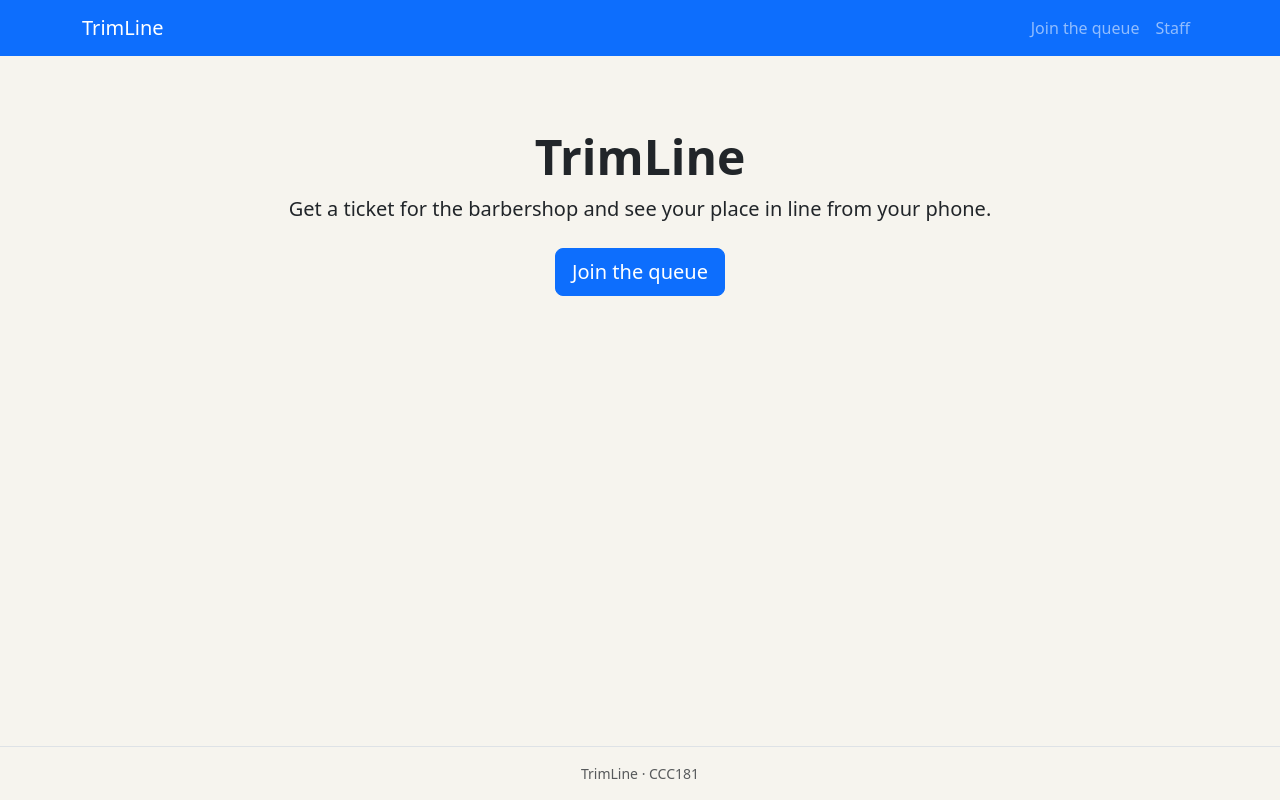
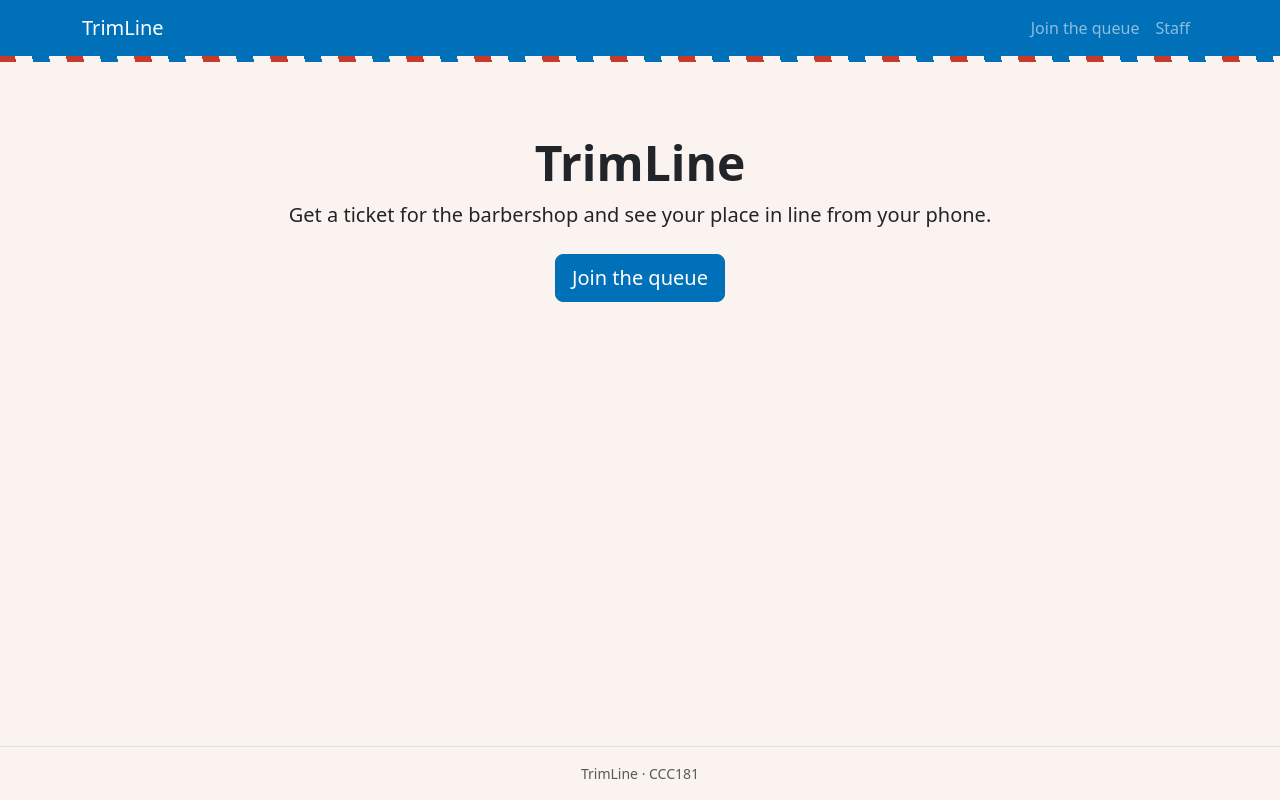
Before and after one commit to RavenCosning/CCC181, a Flask app: page / in a window 1280 px wide. Run offline with Flask 3, Linux system fonts and the light colour scheme.

Commit message:
Apply barber shop color scheme

```diff
--- a/static/css/style.css
+++ b/static/css/style.css
@@ -9,3 +9,33 @@ body { background: var(--paper); }
 /* Phone-friendly tap targets (accessibility checklist, Part 9) */
 .btn { min-height: 44px; }
 .btn-sm { min-height: 40px; padding-inline: 0.9rem; }
+
+:root {
+  --bs-primary: #0070B8;
+  --bs-primary-rgb: 0, 112, 184;
+  --bs-link-color: #0070B8;
+}
+
+body {
+  background-color: #FBF3EF;
+}
+
+.navbar {
+  border-bottom: 6px solid transparent;
+  border-image: repeating-linear-gradient(
+    45deg, #C93A2B 0 12px, #FBF3EF 12px 24px, #0070B8 24px 36px, #FBF3EF 36px 48px
+  ) 1;
+}
+
+.btn-primary {
+  --bs-btn-bg: #0070B8;
+  --bs-btn-border-color: #0070B8;
+  --bs-btn-hover-bg: #005A94;
+  --bs-btn-hover-border-color: #005A94;
+  --bs-btn-active-bg: #004B7D;
+  --bs-btn-active-border-color: #004B7D;
+}
+
+.display-1 {
+  color: #C93A2B;
+}
```
